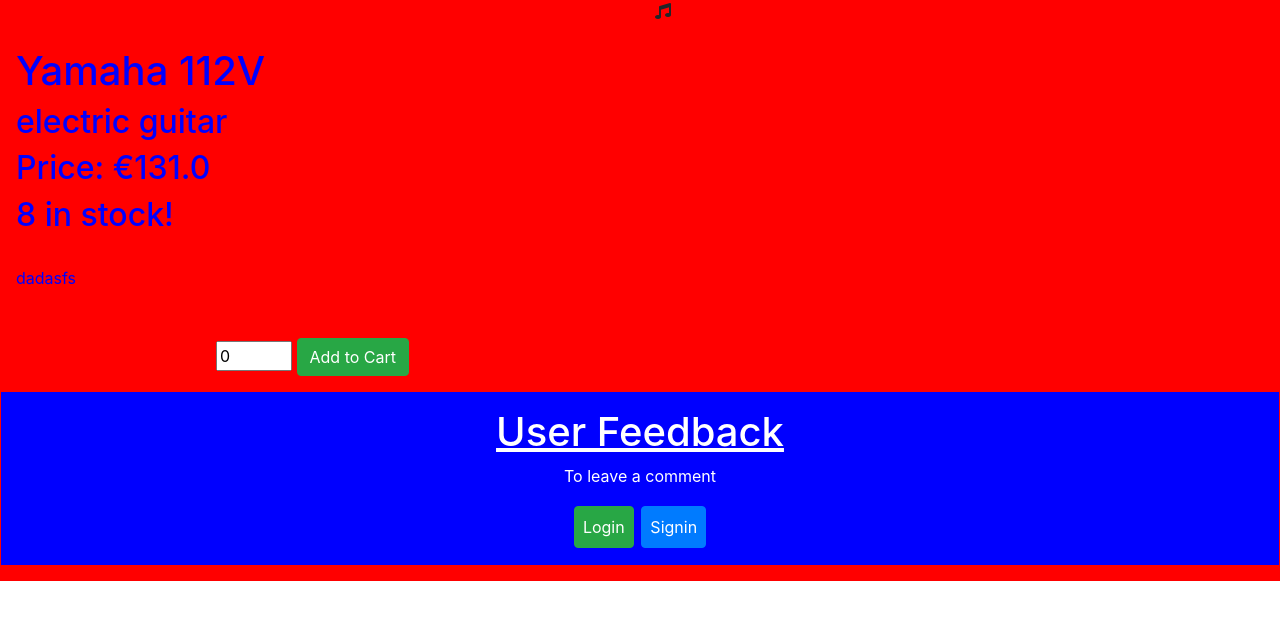
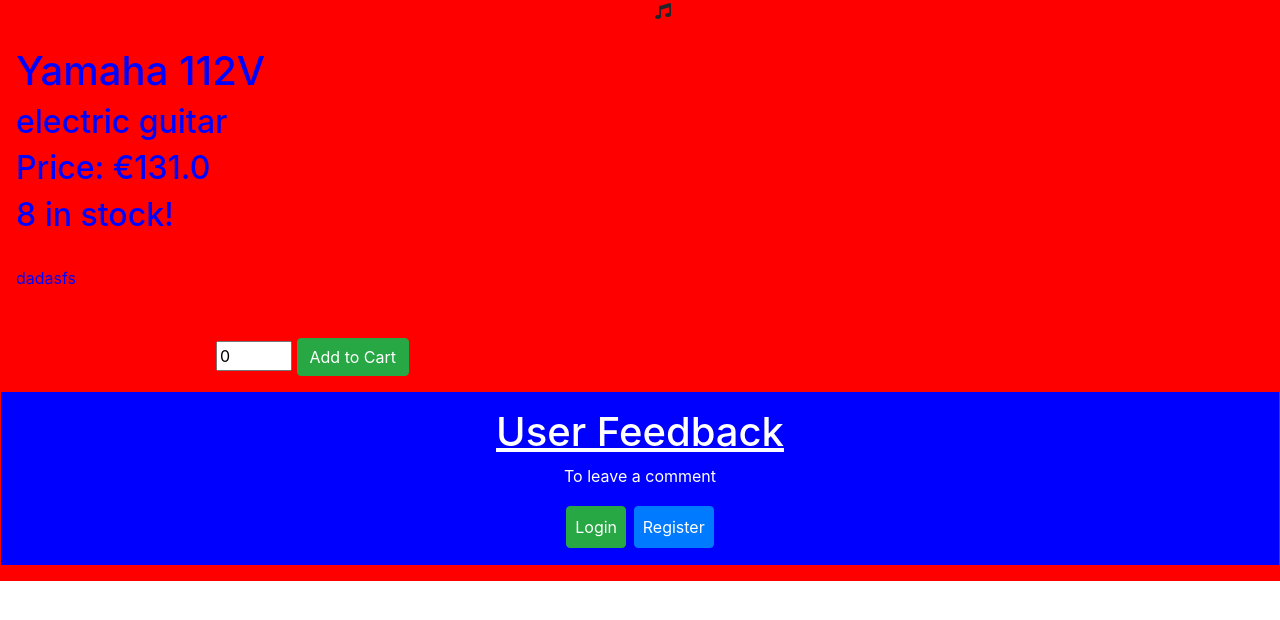
Before and after one commit to djjtyn/musiciansChoice, a Django app: page /instruments/view/1 in a window 1280 px wide. Shown: the part 57-677 px from the top of the page. Run offline with Django 3.2, Linux system fonts and the light colour scheme; data comes from the database, SQL or seed files in the repository; data that the repository does not hold is empty; some libraries are stand-ins or nearby versions.

Commit message:
Product page edit

```diff
--- a/instruments/templates/instrument.html
+++ b/instruments/templates/instrument.html
@@ -69,7 +69,7 @@
                     <div class="commentButtonWrap">
                         <p>To leave a comment</p>
                         <a href="{% url 'login_form' %}"><button class="btn btn-success">Login</button></a>
-                        <a href="{% url 'registration_form' %}"><button class="btn btn-primary">Signin</button></a>
+                        <a href="{% url 'registration_form' %}"><button class="btn btn-primary">Register</button></a>
                     </div>
                     {% else %}
                     <!--If the user is a logged in user they will have the ability to post a comment here-->
```
